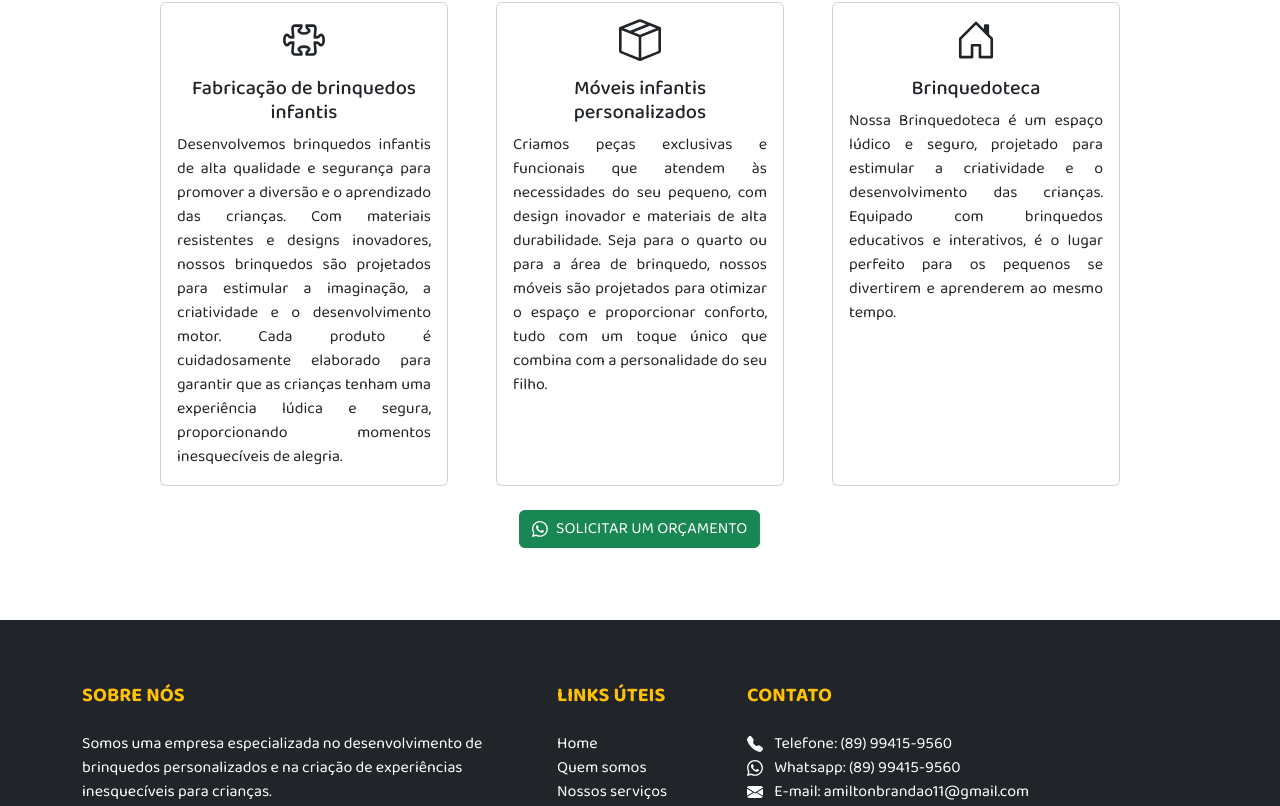
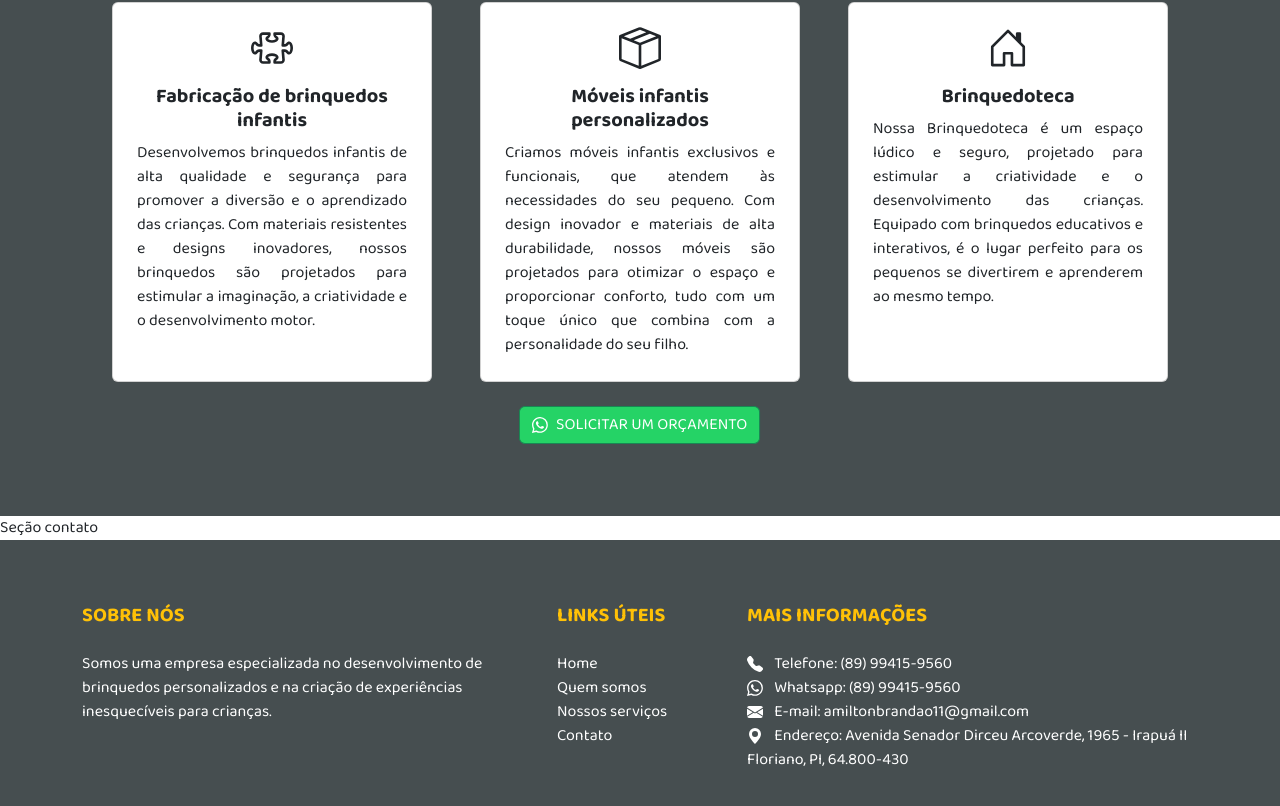
Before and after one commit to tiagorodri-dev/orca-diversoes, a React (Vite) app: page / in a window 1280 px wide. Shown: the part 1532-2338 px from the top of the page. Built offline with nearby package versions, Linux system fonts and the light colour scheme.

Commit message:
style: improvment footer and create section gallery

```diff
--- a/src/App.tsx
+++ b/src/App.tsx
@@ -3,6 +3,7 @@ import Home from "./components/Home";
 import Footer from "./components/Footer";
 import AboutUs from "./components/AboutUs";
 import OurServices from "./components/OurServices";
+import Contact from "./components/Contact";
 
 function App() {
   return (
@@ -11,6 +12,7 @@ function App() {
       <Home />
       <AboutUs />
       <OurServices />
+      <Contact />
       <Footer/>
     </div>
   );
--- /dev/null
+++ b/src/components/Contact/index.tsx
@@ -0,0 +1,9 @@
+function Contact() {
+    return (
+        <div>
+            Seção contato
+        </div>
+    )
+}
+
+export default Contact
--- a/src/components/Footer/index.tsx
+++ b/src/components/Footer/index.tsx
@@ -1,4 +1,5 @@
 import { BsFillEnvelopeFill, BsFillGeoAltFill, BsTelephoneFill, BsWhatsapp, } from "react-icons/bs";
+import "./style.css";
 
 function Footer() {
 
@@ -11,7 +12,7 @@ function Footer() {
   };
 
   return (
-    <footer className="bg-dark text-white pt-5 pb-4">
+    <footer className="footer text-white pt-5 pb-4">
       <div className="container text-center text-md-start">
         <div className="row">
           <div className="col-md-5 mx-auto mt-3">
@@ -63,7 +64,7 @@ function Footer() {
 
           <div className="col-md-5 mx-auto mt-3">
             <h5 className="text-uppercase mb-4 fw-bold text-warning">
-              Contato
+              Mais informações
             </h5>
             <ul className="list-unstyled">
               <li>
--- /dev/null
+++ b/src/components/Footer/style.css
@@ -0,0 +1,3 @@
+.footer {
+    background-color: #464E50;
+}
--- a/src/components/Home/index.tsx
+++ b/src/components/Home/index.tsx
@@ -1,10 +1,9 @@
 import { useState, useEffect } from "react";
+import ButtonWhatsapp from "./ButtonWhatsapp";
 import childrenone from "../../assets/children-one.webp";
 import childrentwo from "../../assets/children-two.webp";
 import childrenthree from "../../assets/children-three.webp";
 import "./style.css";
-import ButtonWhatsapp from "./ButtonWhatsapp";
-// import { BsWhatsapp } from "react-icons/bs";
 
 function Home() {
   const [title, setTitle] = useState("Desenvolvendo brinquedos de alta qualidade");
--- a/src/components/Navbar/index.tsx
+++ b/src/components/Navbar/index.tsx
@@ -52,11 +52,11 @@ function Navbar() {
             </li>
             <li className="nav-item text-uppercase d-lg-none">
               <a
-                href="https://wa.me/SEU_NUMERO_DE_TELEFONE"
+                href="https://api.whatsapp.com/send?phone=5589994159560&text=Ol%C3%A1,%20gostaria%20de%20fazer%20um%20or%C3%A7amento%20de%20um%20brinquedo."
                 className="btn btn-success d-flex align-items-center gap-2"
                 target="_blank"
                 rel="noopener noreferrer"
-                style={{ whiteSpace: 'nowrap' }}
+                style={{ whiteSpace: 'nowrap', backgroundColor: "#25D366", border: "none" }}
               >
                 <BsWhatsapp /> Solicitar um orçamento
               </a>
@@ -68,7 +68,7 @@ function Navbar() {
           className="btn btn-success text-uppercase d-none d-lg-flex align-items-center gap-2 ms-lg-3"
           target="_blank"
           rel="noopener noreferrer"
-          style={{ whiteSpace: 'nowrap' }}
+          style={{ whiteSpace: 'nowrap', backgroundColor: "#25D366", border: "none" }}
         >
           <BsWhatsapp /> Solicitar um orçamento
         </a>
--- a/src/components/OurServices/index.tsx
+++ b/src/components/OurServices/index.tsx
@@ -6,34 +6,35 @@ function OurServices() {
     <div
       className="p-5 d-flex flex-column justify-content-center align-items-center"
       id="nossos-servicos"
+      style={{ backgroundColor: "#464E50", color: "#FFFFFF" }}
     >
       <h1 className="fw-bold">Nossos serviços</h1>
 
       <div className="cards d-flex flex-wrap gap-3 gap-md-5 justify-content-center mt-4">
-        <div className="card d-flex flex-column align-items-center" style={{ width: "18rem" }}>
+        <div className="card d-flex flex-column align-items-center p-2" style={{ width: "20rem" }}>
           <BsPuzzle size={42} className="mt-3" />
           <div className="card-body">
-            <h5 className="card-title text-center">Fabricação de brinquedos infantis</h5>
+            <h5 className="card-title text-center fw-bolder">Fabricação de brinquedos infantis</h5>
             <p className="card-text" style={{ textAlign: "justify" }}>
-              Desenvolvemos brinquedos infantis de alta qualidade e segurança para promover a diversão e o aprendizado das crianças. Com materiais resistentes e designs inovadores, nossos brinquedos são projetados para estimular a imaginação, a criatividade e o desenvolvimento motor. Cada produto é cuidadosamente elaborado para garantir que as crianças tenham uma experiência lúdica e segura, proporcionando momentos inesquecíveis de alegria.
+              Desenvolvemos brinquedos infantis de alta qualidade e segurança para promover a diversão e o aprendizado das crianças. Com materiais resistentes e designs inovadores, nossos brinquedos são projetados para estimular a imaginação, a criatividade e o desenvolvimento motor.
             </p>
           </div>
         </div>
 
-        <div className="card d-flex flex-column align-items-center" style={{ width: "18rem" }}>
+        <div className="card d-flex flex-column align-items-center p-2" style={{ width: "20rem" }}>
           <BsBoxSeam size={42} className="mt-3" />
           <div className="card-body">
-            <h5 className="card-title text-center">Móveis infantis personalizados</h5>
+            <h5 className="card-title text-center fw-bolder">Móveis infantis personalizados</h5>
             <p className="card-text" style={{ textAlign: "justify" }}>
-              Criamos peças exclusivas e funcionais que atendem às necessidades do seu pequeno, com design inovador e materiais de alta durabilidade. Seja para o quarto ou para a área de brinquedo, nossos móveis são projetados para otimizar o espaço e proporcionar conforto, tudo com um toque único que combina com a personalidade do seu filho.
+              Criamos móveis infantis exclusivos e funcionais, que atendem às necessidades do seu pequeno. Com design inovador e materiais de alta durabilidade, nossos móveis são projetados para otimizar o espaço e proporcionar conforto, tudo com um toque único que combina com a personalidade do seu filho.
             </p>
           </div>
         </div>
 
-        <div className="card d-flex flex-column align-items-center" style={{ width: "18rem" }}>
+        <div className="card d-flex flex-column align-items-center p-2" style={{ width: "20rem" }}>
         <BsHouseDoor size={42} className="mt-3" />
           <div className="card-body">
-            <h5 className="card-title text-center">Brinquedoteca</h5>
+            <h5 className="card-title text-center fw-bolder">Brinquedoteca</h5>
             <p className="card-text" style={{ textAlign: "justify" }}>
               Nossa Brinquedoteca é um espaço lúdico e seguro, projetado para estimular a criatividade e o desenvolvimento das crianças. Equipado com brinquedos educativos e interativos, é o lugar perfeito para os pequenos se divertirem e aprenderem ao mesmo tempo.
             </p>
@@ -47,7 +48,7 @@ function OurServices() {
           className="btn btn-success text-uppercase d-flex align-items-center gap-2 smooth-scale-effect"
           target="_blank"
           rel="noopener noreferrer"
-          style={{ whiteSpace: "nowrap" }}
+          style={{ whiteSpace: "nowrap", backgroundColor: "#25D366" }}
         >
           <BsWhatsapp /> Solicitar um orçamento
         </a>
```
Also changed, not shown: src/components/Contact/style.css (added).
